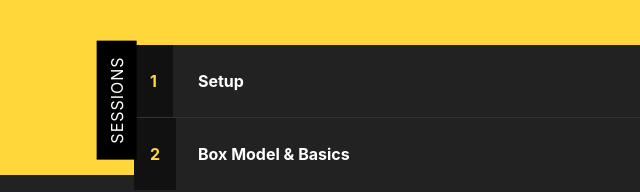
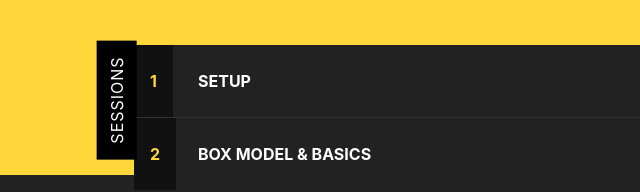
Before and after one commit to CodersofColor/100_Days_Of_Style, a website: page index.html in a window 1280 px wide. Shown: the part 605-797 px from the top of the page, 206-846 px from the left. Drawn offline with nearby package versions, Linux system fonts and the light colour scheme.

Commit message:
reorg folders

```diff
--- a/index.html
+++ b/index.html
@@ -14,14 +14,14 @@
       </div>
       <p class="lead mt-4 text-center">Created with <span class="fa fa-heart"></span> by <strong><a href="https://twitter.com/cortneyisms">Cortney Robinson</a></strong> &amp; <strong><a href="https://twitter.com/codersofcolor_">Coders Of Color</a></strong></p>
       <ul class="list">
-        <li><a href="">Setup</a></li>
-        <li><a href="./02_Box_Model/">Box Model &amp; Basics</a></li>
+        <li><a href="./src/01_Setup/">Setup</a></li>
+        <li><a href="./src/02_Box_Model/">Box Model &amp; Basics</a></li>
       </ul>
     </div>
   </section>
 
   <div class="link-list">
-    <a href="">Twitter</a> | <a href="">Instagram</a> | <a href="">Github</a>
+    <a href="https://twitter.com/codersofcolor_">Twitter</a> | <a href="https://www.instagram.com/codersofcolor_/">Instagram</a> | <a href="https://github.com/CodersofColor/Zero-to-100-with-HTML-and-CSS">Github</a>
   </div>
 </body>
 </html>
--- a/utils/general.css
+++ b/utils/general.css
@@ -111,6 +111,7 @@ body {
   background:white;
 }
 .list li:hover a {
+  padding-left:3rem;
   color:var(--txt-blk);
 }
 .list li:hover a:before{
@@ -125,6 +126,7 @@ body {
   padding:1.5rem 2rem;
   font-weight: bold;
   text-decoration: none;
+  text-transform: uppercase;
   color:white;
   transition: all ease-in-out .2s;
 }
```
Also changed, not shown: README.md, src/01_Setup/index.html (added), src/01_Setup/setup.md (renamed from 01_Setup/setup.md), src/02_Box_Model/_sandbox/index.html (added), src/02_Box_Model/basics.md (added), src/02_Box_Model/final-02/index.html (renamed from 02_Box_Model/final-02/index.html), src/02_Box_Model/final-02/style.css (added).
